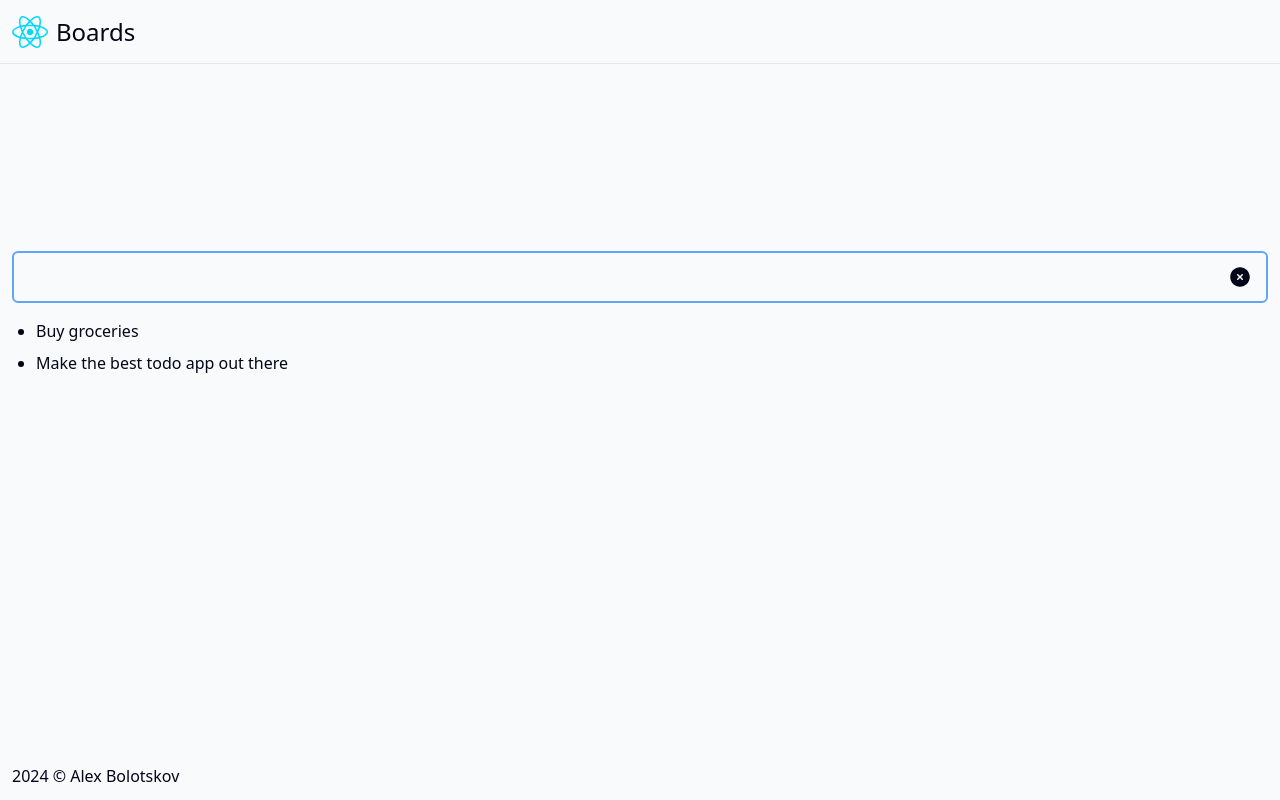
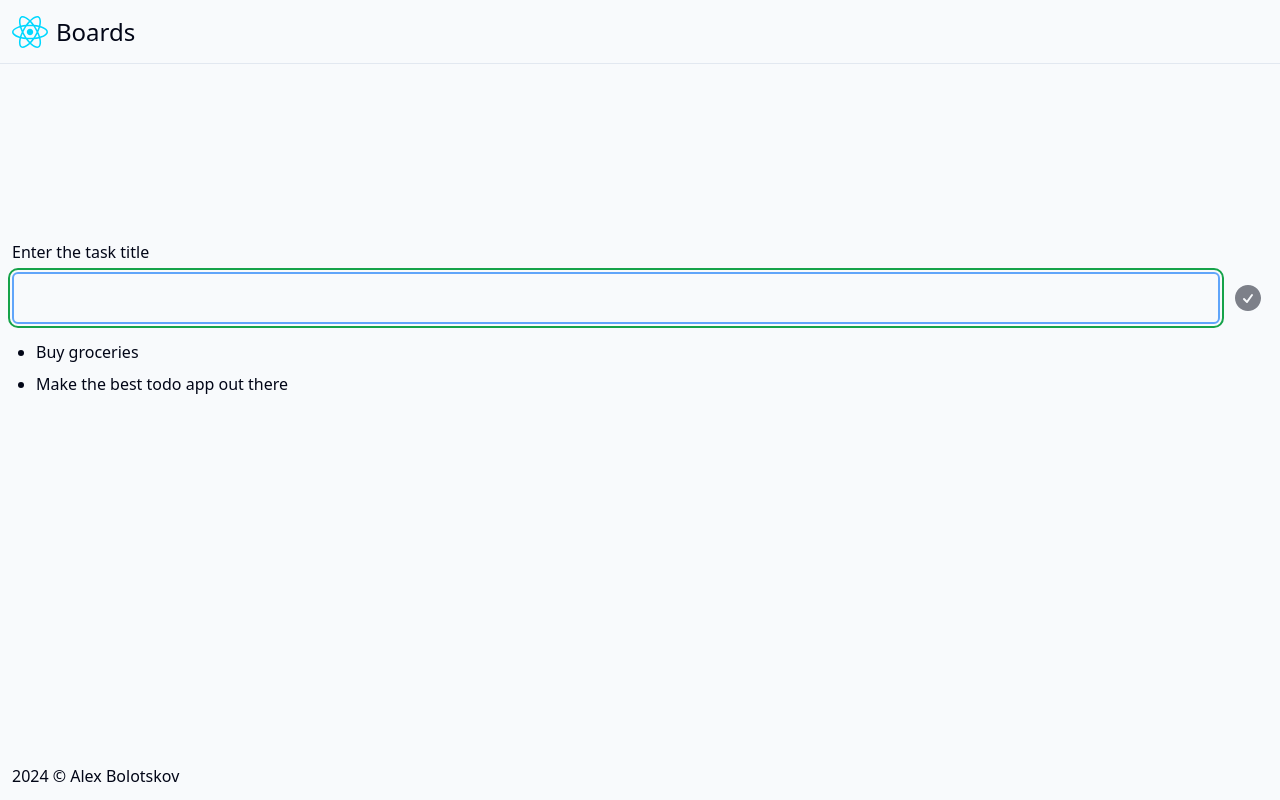
Before and after one commit to AlexAtHome/boards, a React (Vite) app: page / in a window 1280 px wide. Built offline with nearby package versions, Linux system fonts and the light colour scheme.

Commit message:
feat: functioning task creation form

```diff
--- a/package.json
+++ b/package.json
@@ -12,6 +12,7 @@
   "dependencies": {
     "@heroicons/react": "^2.1.5",
     "@reduxjs/toolkit": "^2.2.7",
+    "prop-types": "^15.8.1",
     "react": "^18.3.1",
     "react-dom": "^18.3.1",
     "react-redux": "^9.1.2"
--- a/src/App.jsx
+++ b/src/App.jsx
@@ -2,10 +2,14 @@ import CreateTaskForm from './components/create-task-form'
 import Footer from './components/footer'
 import Header from './components/header'
 import TaskList from './components/task-list'
+import { taskAdded } from './features/task-list'
+import { useAppDispatch } from './hooks'
 
 function App() {
+	const dispatch = useAppDispatch()
+
 	function createTask(title) {
-		alert(title)
+		dispatch(taskAdded(title))
 	}
 
 	return (
--- a/src/components/create-task-form.jsx
+++ b/src/components/create-task-form.jsx
@@ -1,4 +1,6 @@
-import { XCircleIcon } from '@heroicons/react/24/solid'
+import PropTypes from 'prop-types'
+import { CheckCircleIcon } from '@heroicons/react/24/solid'
+import { useState } from 'react'
 
 /**
  * @typedef CreateTaskFormProps
@@ -12,27 +14,37 @@ const CreateTaskForm = (props) => {
 	}
 	const inputId = 'task-name'
 
+	const [title, setTitle] = useState('')
+
 	/** @param {SubmitEvent} e */
 	const createTask = (e) => {
 		e.preventDefault()
-		/** @type {HTMLFormElement} */
-		const form = e.target
-		/** @type {string} */
-		const taskName = form.elements[inputId].value
-		props.onSubmit(taskName)
+		if (!title) {
+			return
+		}
+		props.onSubmit(title)
+		setTitle('')
 	}
 
-	return <div>
-		<form className="w-full" onSubmit={e => createTask(e)}>
-			<label htmlFor={inputId}></label>
-			<div className="w-full relative">
-				<input type="text" id={inputId} name={inputId} className="bg-transparent text-inherit p-3 rounded-md border-2 border-blue-400 w-full focus:outline outline-2 outline-green-600 dark:outline-green-300 outline-offset-2 pr-12" />
-				<button type="reset" title="Reset" className="absolute top-2 bottom-2 right-2 w-10 inline-flex justify-center items-center">
+	return <form onSubmit={e => createTask(e)}>
+		<label htmlFor={inputId}>Enter the task title</label>
+		<div className="flex gap-2 w-full relative mt-2" role="presentation">
+			<div role="presentation" className="inline-flex flex-grow relative">
+				<input type="text" id={inputId} name={inputId} autoComplete="false" autoFocus={true} value={title} onChange={e => setTitle(e.target.value)} className="bg-transparent text-inherit p-3 rounded-md border-2 border-blue-400 w-full focus:outline outline-2 outline-green-600 dark:outline-green-300 outline-offset-2 pr-12" />
+
+				{/*<button type="reset" title="Reset" className="absolute top-2 bottom-2 right-2 w-10 inline-flex justify-center items-center">
 					<XCircleIcon role="presentation" className="w-6" />
-				</button>
+				</button>*/}
 			</div>
-		</form>
-	</div>
+			<button type="submit" title="Add task" disabled={!title} className="top-2 bottom-2 right-2 w-10 inline-flex justify-center items-center focus:outline outline-2 outline-green-600 dark:outline-green-300 outline-offset-2 rounded-md disabled:cursor-not-allowed disabled:opacity-50">
+				<CheckCircleIcon role="presentation" className="w-8" />
+			</button>
+		</div>
+	</form>
+}
+
+CreateTaskForm.propTypes = {
+	onSubmit: PropTypes.func.isRequired
 }
 
 export default CreateTaskForm
--- a/src/features/task-list/index.js
+++ b/src/features/task-list/index.js
@@ -1,2 +1 @@
 export * from './task-list.slice'
-export * from './task-list'
--- a/src/features/task-list/task-list.slice.js
+++ b/src/features/task-list/task-list.slice.js
@@ -16,7 +16,21 @@ const initialState = [
 const taskListReducer = createSlice({
 	name: 'task-list',
 	initialState,
-	reducers: {}
+	reducers: {
+		/**
+		 * @param {Task[]} state
+		 * @param {import('@reduxjs/toolkit').PayloadAction<string>} action
+		 */
+		taskAdded(state, action) {
+			state.push({
+				uuid: crypto.randomUUID(),
+				title: action.payload,
+				isDone: false
+			})
+		}
+	}
 })
 
+export const { taskAdded } = taskListReducer.actions
+
 export default taskListReducer.reducer
```
Also changed, not shown: 1 other file (tests, documents, lock files or other folders).
